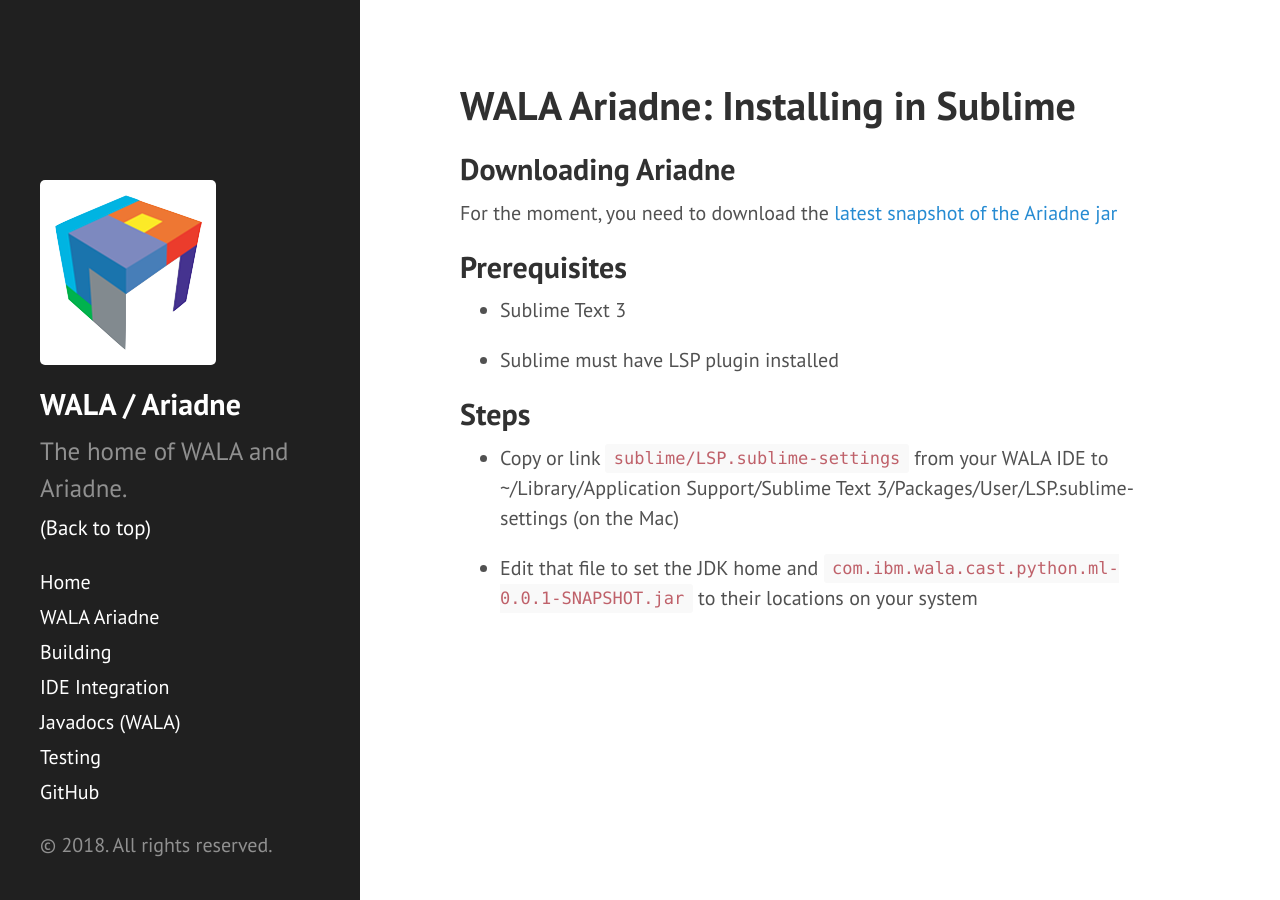
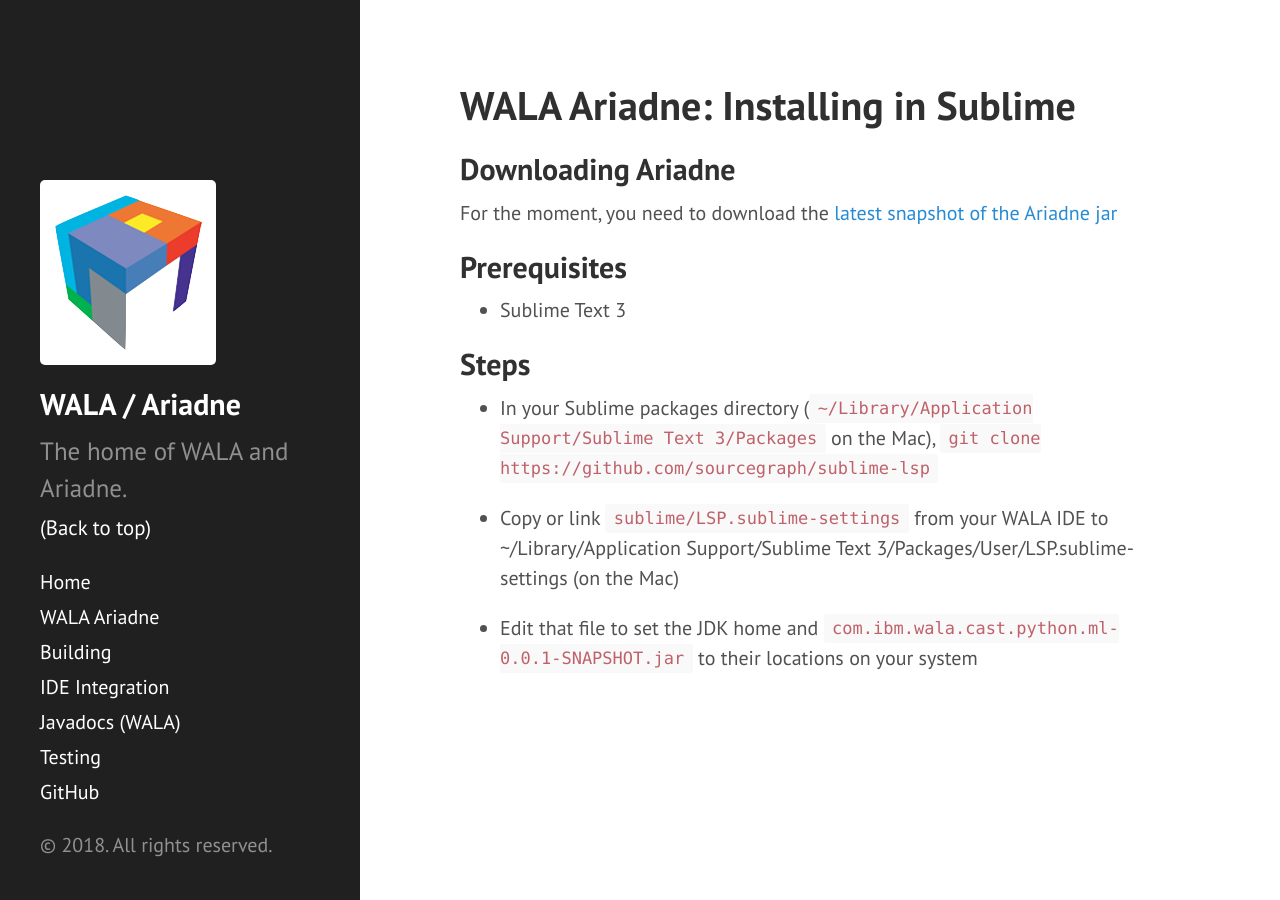
Before and after one commit to wala/wala.github.io, a Jekyll site: the page built from IDE/sublime.md, in a window 1280 px wide. Built offline with Jekyll 4.4.1, drawn with Linux system fonts in a browser that asks for light colours.

Commit message:
specify LSP package for Sublime

```diff
--- a/IDE/sublime.md
+++ b/IDE/sublime.md
@@ -9,9 +9,11 @@
 
 * Sublime Text 3
 
-* Sublime must have LSP plugin installed
+## Steps
 
-## Steps
+* In your Sublime packages directory (`~/Library/Application
+Support/Sublime Text 3/Packages` on the Mac), `git clone
+https://github.com/sourcegraph/sublime-lsp`
 
 * Copy or link `sublime/LSP.sublime-settings` from your WALA IDE to
   ~/Library/Application Support/Sublime Text 3/Packages/User/LSP.sublime-settings (on the Mac)
```
